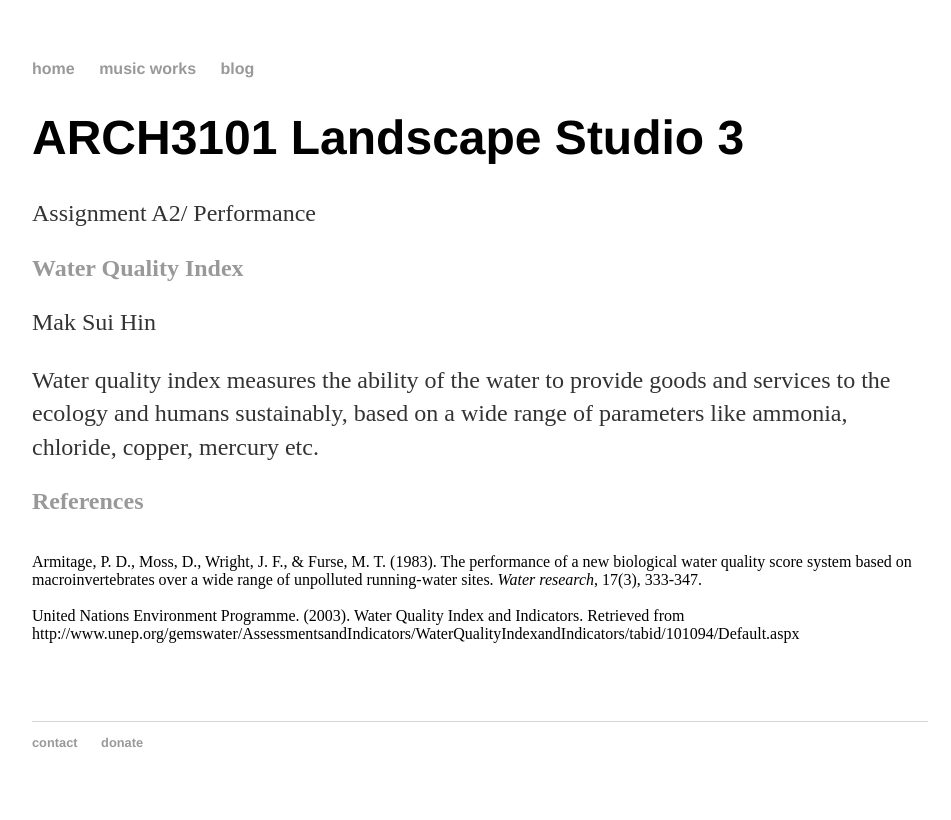
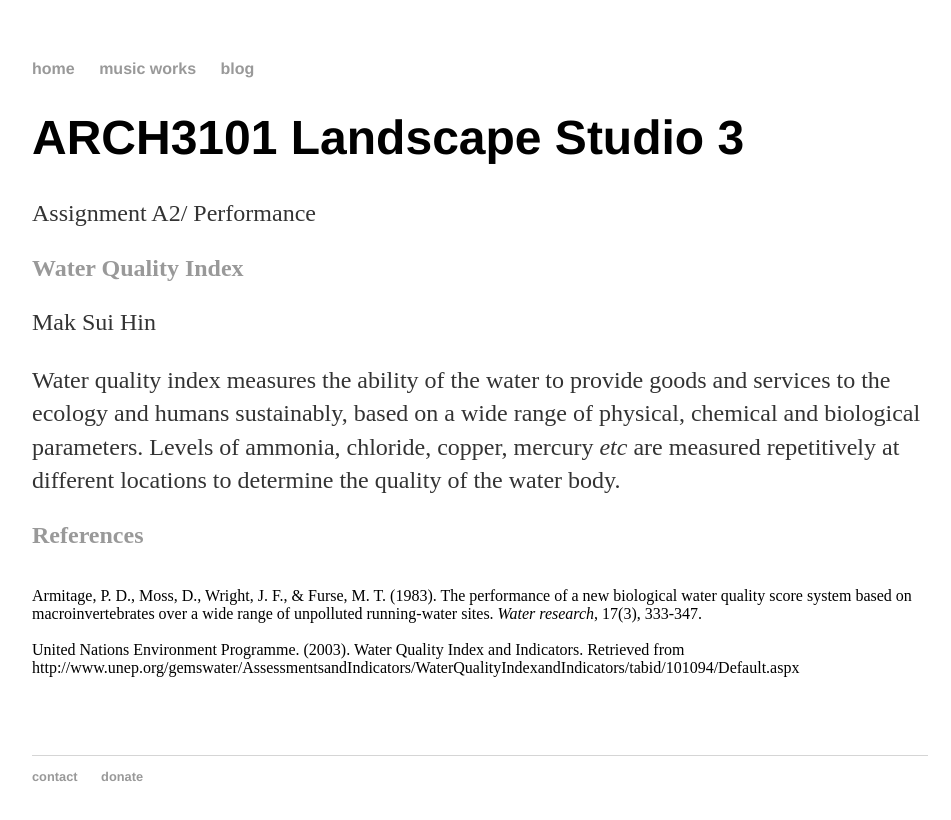
Before and after one commit to maksuihin/maksuihin.github.io, a Jekyll site: the page built from metric.html, in a window 1280 px wide. Shown: the top 820 px of the page, without its empty margins (160-1111 px from the left). Built offline with Jekyll 4.4.1, drawn with Linux system fonts in a browser that asks for light colours.

Commit message:
Update metric.html

```diff
--- a/metric.html
+++ b/metric.html
@@ -6,9 +6,10 @@ title: ARCH3101 Assignment A2
 			<!--googleoff: all-->
 			<h1 class="robots-nocontent">ARCH3101 Landscape Studio 3</h1>
 			<p>Assignment A2/ Performance</br>
-			<h2>Water Quality Index</h2></p><p>Mak Sui Hin</p>
+			<h2>Water Quality Index</h2></p>
+			<p>Mak Sui Hin</p>
 			<div class="blurb">
-		<p>Water quality index measures the ability of the water to provide goods and services to the ecology and humans sustainably, based on a wide range of parameters like ammonia, chloride, copper, mercury <i></i>etc</i>.</p>
+		<p>Water quality index measures the ability of the water to provide goods and services to the ecology and humans sustainably, based on a wide range of physical, chemical and biological parameters. Levels of ammonia, chloride, copper, mercury <i>etc</i> are measured repetitively at different locations to determine the quality of the water body. </p>
 		</div>
 			<p><h2>References</h2></br>
 		Armitage, P. D., Moss, D., Wright, J. F., & Furse, M. T. (1983). The performance of a new biological water quality score system based on macroinvertebrates over a wide range of unpolluted running-water sites. <i>Water research</i>, 17(3), 333-347.</br></br>
```
